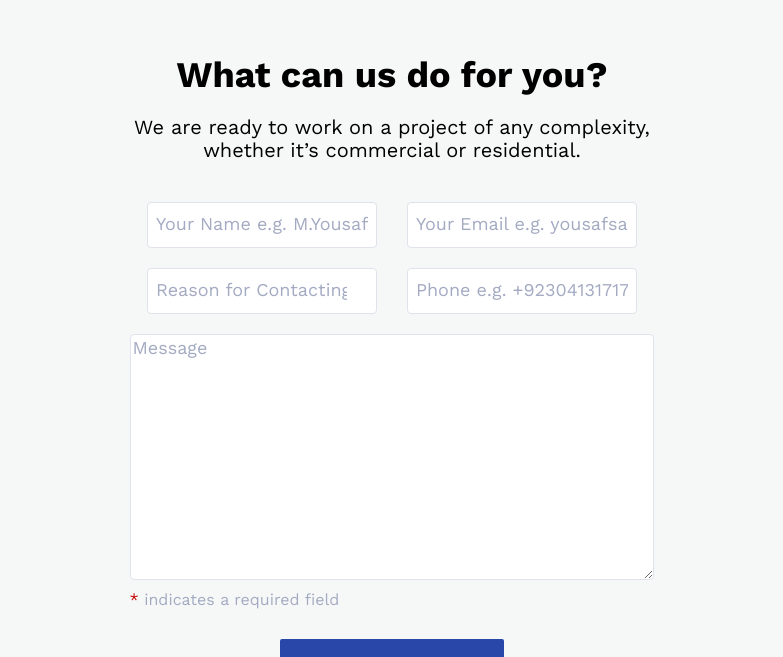
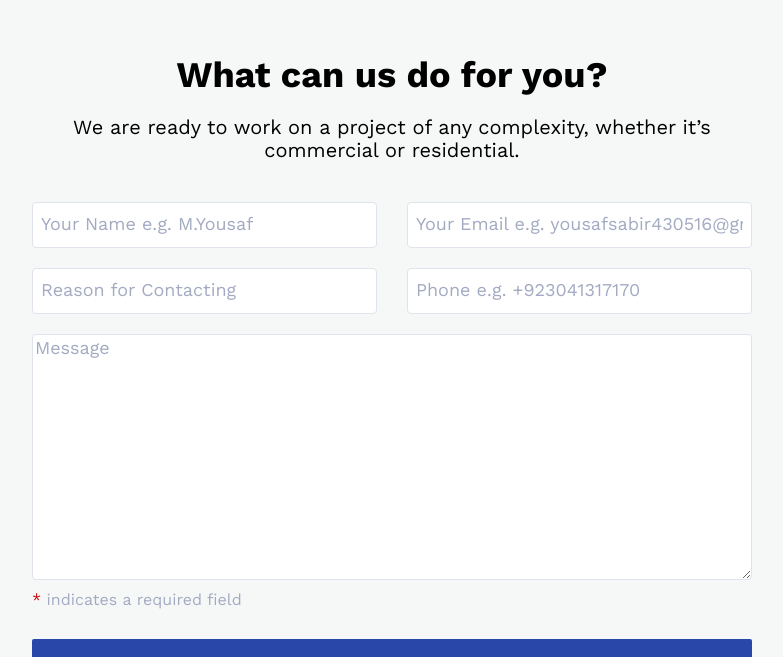
Before and after one commit to yousafsabir/the-box-frontend, a React (Vite) app: page / in a window 1280 px wide. Shown: the part 4775-5432 px from the top of the page, without its empty margins (248-1031 px from the left). Built offline with nearby package versions, Linux system fonts and the light colour scheme.

Commit message:
form input width fixed

```diff
--- a/src/layouts/form/Form.css
+++ b/src/layouts/form/Form.css
@@ -1,16 +1,20 @@
+.FormOutCont {
+    width: 100%;
+    background-color: #f6f8f7;
+}
 .FormCont {
-  width: 100%;
-  padding: 60px 29.5%;
-  background-color: #f6f8f7;
+    max-width: 780px;
+    margin: 0 auto;
+    padding: 60px 30px;
     display: flex;
     flex-direction: column;
-  align-items: center;
 }
 .FormCont h2 {
     font-weight: bold;
     font-size: 36px;
     line-height: 42px;
     margin-bottom: 20px;
+    text-align: center;
 }
 .FormCont p {
     font-size: 20px;
@@ -19,12 +23,13 @@
     margin-bottom: 40px;
 }
 .InnerForm {
+    max-width: 100%;
     display: flex;
     gap: 30px;
     margin-bottom: 20px;
 }
 .InnerForm input {
-  /* width: 300px; */
+    flex: 1;
     padding: 10px 8px;
     border-radius: 4px;
     border: 1px solid #e0e3eb;
--- a/src/layouts/form/Form.jsx
+++ b/src/layouts/form/Form.jsx
@@ -1,13 +1,14 @@
-import React from 'react'
-import './Form.css'
+import React from "react";
+import "./Form.css";
 
 export default function Form() {
     return (
+        <div className="FormOutCont">
             <div className="FormCont">
                 <h2>What can us do for you?</h2>
                 <p>
-        We are ready to work on a project of any complexity, whether it’s
-        commercial or residential.
+                    We are ready to work on a project of any complexity, whether
+                    it’s commercial or residential.
                 </p>
                 <div className="InnerForm">
                     <input
@@ -50,5 +51,6 @@ export default function Form() {
                 </p>
                 <button type="submit">Submit</button>
             </div>
+        </div>
     );
 }
```
Lines whose indentation alone changed are shown as unchanged.
